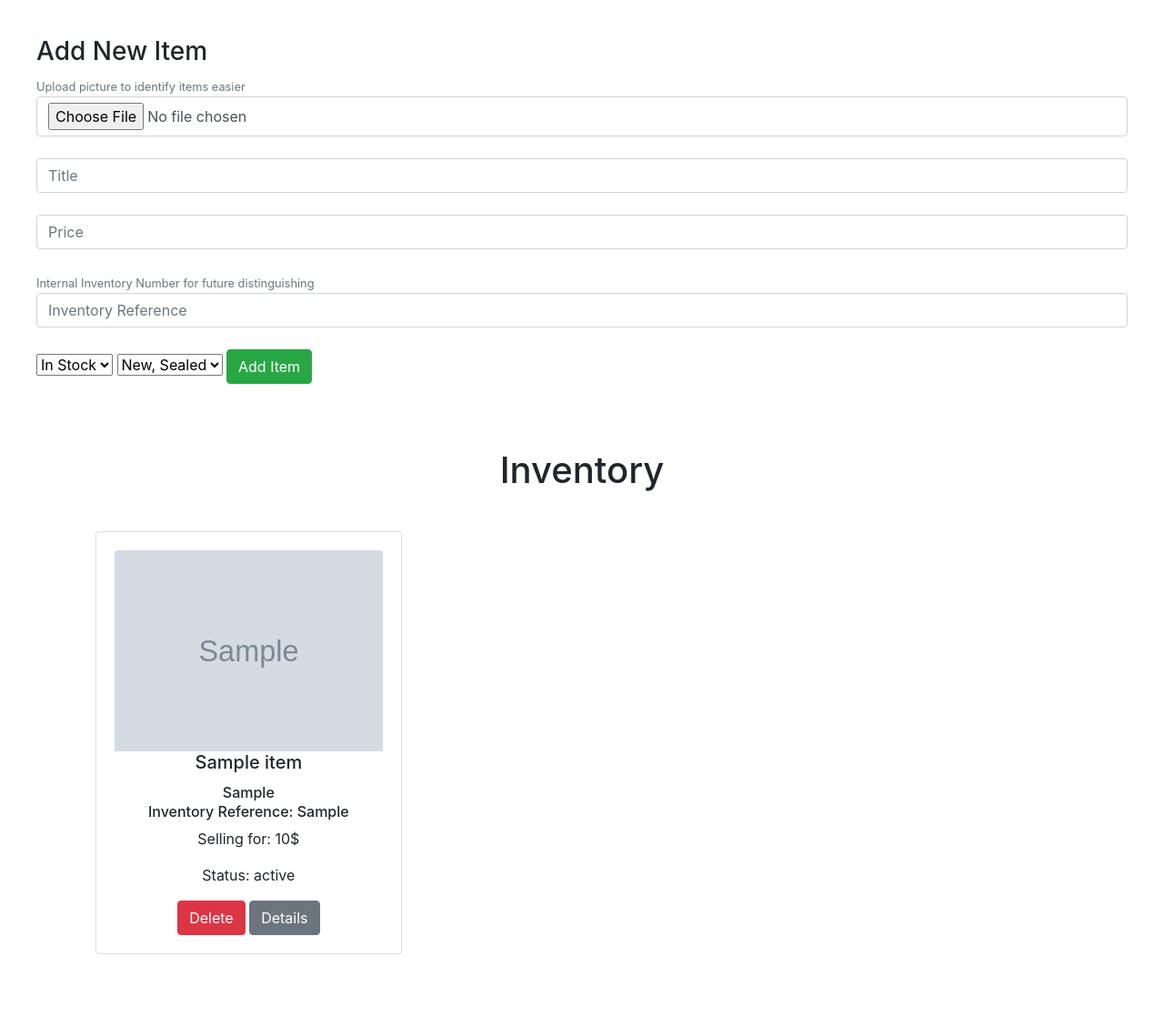
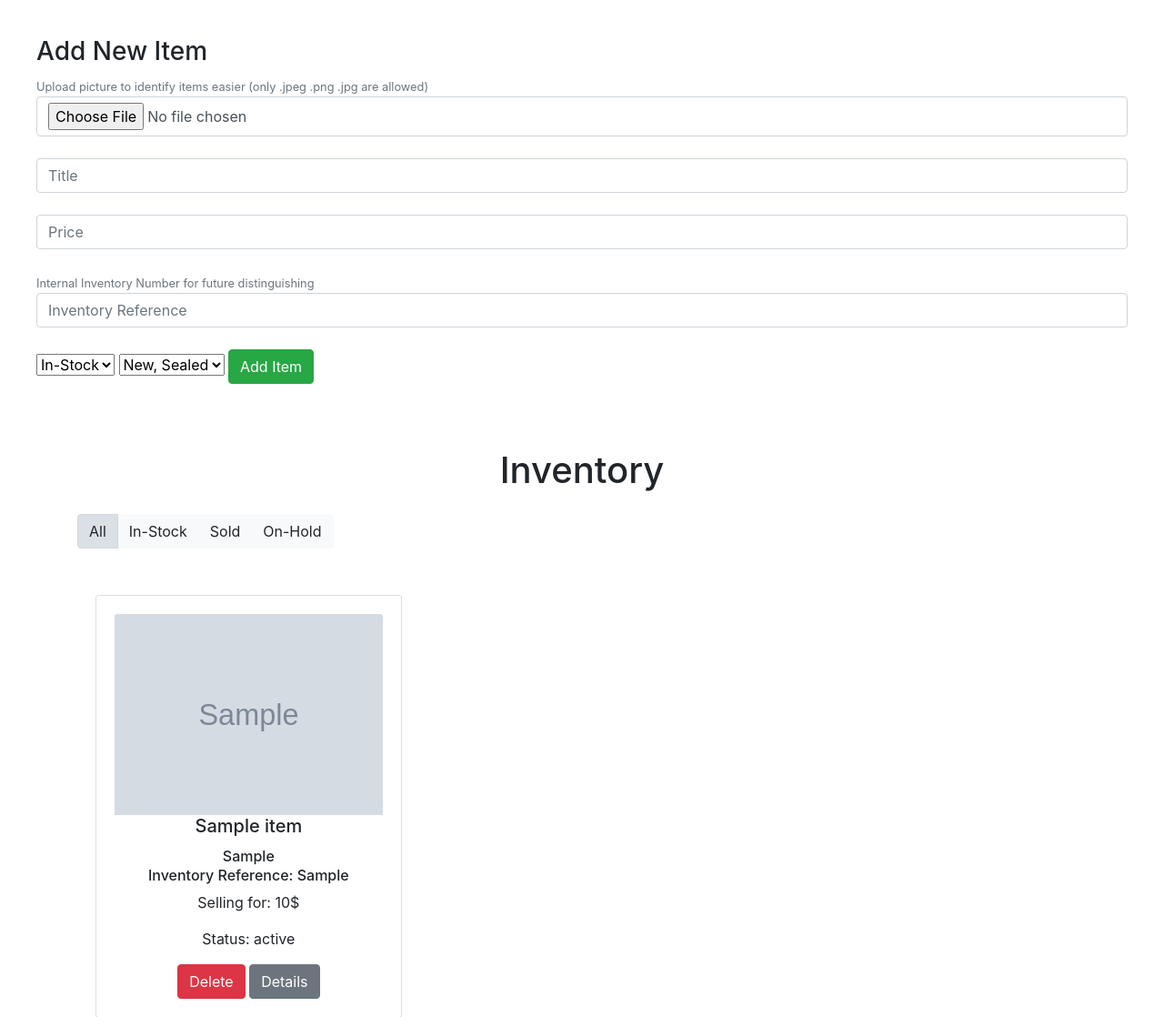
Before and after one commit to Shark1y/localInventorization, a Flask app: page /inventory in a window 1280 px wide. Shown: the part 56-1174 px from the top of the page at 91% size. Before the commit the page ends 1105 px from the top, so only its background shows below. Run offline with Flask 3, Linux system fonts and the light colour scheme; a user stored in the database is signed in; tables that the repository leaves empty hold one stand-in row (values such as "Sample post"); grey boxes marked "Sample" are stand-in pictures; some libraries are stand-ins or nearby versions.

```diff
--- a/routes.py
+++ b/routes.py
@@ -97,7 +97,19 @@ def register_routes(app, db, bcrypt):
         if request.method == 'GET':
             items = Item.query.filter_by(user_id=current_user.uid).all() # find all items cretaed by currently logged in user
             # items = Item.query.all()
-            return render_template('inventory.html', items=items)
+            filter_option = request.args.get('filter', 'all')  # Default to 'all'
+
+            # Query items based on the filter
+            if filter_option == 'In-Stock':
+                items = Item.query.filter_by(user_id=current_user.uid, status='In-Stock').all()
+            elif filter_option == 'Sold':
+                items = Item.query.filter_by(user_id=current_user.uid, status='Sold').all()
+            elif filter_option == 'On Hold':
+                items = Item.query.filter_by(user_id=current_user.uid, status='On Hold').all()
+            else:  # Show all items
+                items = Item.query.filter_by(user_id=current_user.uid).all()
+
+            return render_template('inventory.html', items=items, filter=filter_option)
 
         elif request.method == 'POST': # if we are creating a new item
             invRef = request.form.get('invRef')
--- a/run.py
+++ b/run.py
@@ -3,4 +3,4 @@ from app import create_app
 flask_app = create_app()
 
 if __name__ == '__main__':
-    flask_app.run(host='0.0.0.0', debug=True)
+    flask_app.run(host='0.0.0.0', port=8000, debug=True)
--- a/static/css/styles.css
+++ b/static/css/styles.css
@@ -23,7 +23,6 @@
 }
 
 .card-body {
-    height: auto;
     text-align: center; /* Optional: Aligns content in the center */
 }
 
--- a/templates/details.html
+++ b/templates/details.html
@@ -30,9 +30,9 @@
                     <input type="text" class="form-control" name="invRef" value="{{item.invRef}}" required="required"><br/>
 
                     <select class="form-select" name="status" aria-label="item status select">
-                        <option value="In stock">In Stock</option>
+                        <option value="In-Stock">In-Stock</option>
                         <option value="Sold">Sold</option>
-                        <option value="On hold">On Hold</option>
+                        <option value="On Hold">On Hold</option>
                     </select>
 
                     <select class="form-select" name="condition" aria-label="item condition select">
--- a/templates/inventory.html
+++ b/templates/inventory.html
@@ -10,7 +10,7 @@
     <h3>Add New Item</h3>
     <div class="form-group">
 
-        <small class="text-muted">Upload picture to identify items easier</small>
+        <small class="text-muted">Upload picture to identify items easier (only .jpeg .png .jpg are allowed)</small>
         <input type="file" class="form-control" name="image" accept="image/*"><br/>
 
         <input type="text" class="form-control" name="title" placeholder="Title" required="required"><br/>
@@ -21,9 +21,9 @@
         <input type="text" class="form-control" name="invRef" placeholder="Inventory Reference" required="required"><br/>
 
         <select class="form-select" name="status" aria-label="item status select">
-            <option value="In stock">In Stock</option>
+            <option value="In-Stock">In-Stock</option>
             <option value="Sold">Sold</option>
-            <option value="On hold">On Hold</option>
+            <option value="On Hold">On Hold</option>
         </select>
 
         <select class="form-select" name="condition" aria-label="item condition select">
@@ -37,6 +37,15 @@
 </form>
 
 <h1 class="inventory-greeting">Inventory</h1>
+
+<div class="container mt-4">
+    <div class="btn-group mb-3" role="group">
+        <a href="{{ url_for('inventory', filter='all') }}" class="btn btn-light {% if filter == 'all' %}active{% endif %}">All</a>
+        <a href="{{ url_for('inventory', filter='In-Stock') }}" class="btn btn-light {% if filter == 'In-Stock' %}active{% endif %}">In-Stock</a>
+        <a href="{{ url_for('inventory', filter='Sold') }}" class="btn btn-light {% if filter == 'Sold' %}active{% endif %}">Sold</a>
+        <a href="{{ url_for('inventory', filter='On Hold') }}" class="btn btn-light {% if filter == 'On Hold' %}active{% endif %}">On-Hold</a>
+    </div>
+</div>
 
 <!-- Inventory items showcase-->
 <div class="container inventory-showcase">
@@ -59,7 +68,7 @@
                 </div>
             {% endfor %}
         {% else %}
-            <p>No items in your inventory yet! Use the form above to add one.</p>
+            <h3 class="card-body text-muted">No items in your inventory yet! Use the form above to add one.</h3>
         {% endif %}
     </div>
 </div>
```
Also changed, not shown: 1 other file.
